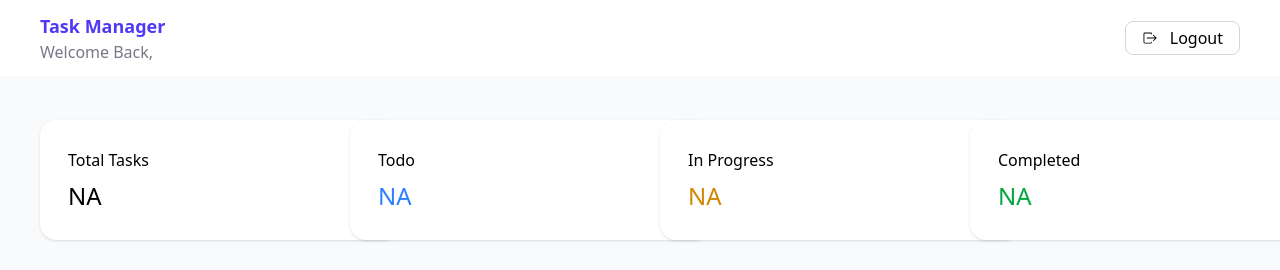
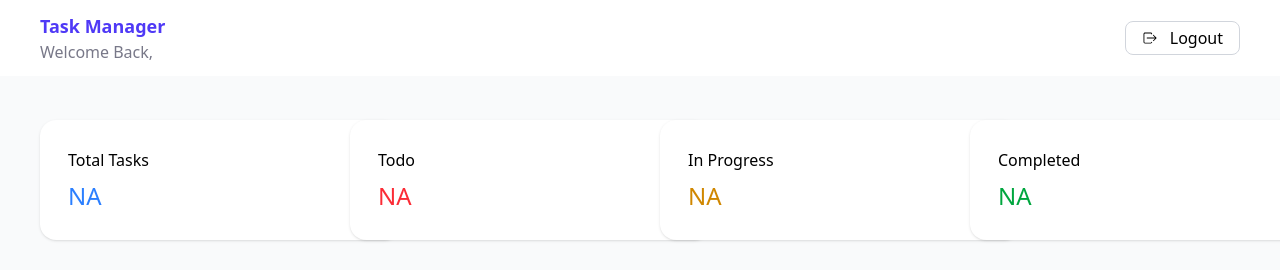
Before and after one commit to reshamrout/TaskFlow, a React (Vite) app in the folder frontend/: page /dashboard in a window 1280 px wide. Shown: the top 270 px of the page. Built offline with nearby package versions, Linux system fonts and the light colour scheme; no server answers; sample sign-in values are in the browser's storage.

Commit message:
fix: UI changes

```diff
--- a/frontend/src/pages/Dashboard.jsx
+++ b/frontend/src/pages/Dashboard.jsx
@@ -27,11 +27,11 @@ const Dashboard = () => {
         <div className='grid grid-cols-1 *:w-90 *:h-30 *:p-7 sm:grid-cols-1 md:grid-cols-2 lg:grid-cols-4 gap-10 m-10 *:bg-[#FFFFFF] *:rounded-2xl *:border-gray-200 *:shadow' >
             <div className=' flex flex-col p-5 rounded-2xl h-[100px] gap-2'>
                 <p>Total Tasks</p>
-                <p className='text-2xl'>{allTasks ? allTasks.length : "NA"}</p>
+                <p className='text-2xl text-blue-500'>{allTasks ? allTasks.length : "NA"}</p>
             </div>
             <div className='flex flex-col p-5 gap-2'>
                 <p>Todo</p>
-                <p className='text-2xl text-blue-500'>{allTasks ? allTasks.filter((task)=>task.status === "Todo").length : "NA"}</p>
+                <p className='text-2xl text-red-500'>{allTasks ? allTasks.filter((task)=>task.status === "Todo").length : "NA"}</p>
             </div>
             <div className='flex flex-col p-5 gap-2'>
                 <p>In Progress</p>
```
